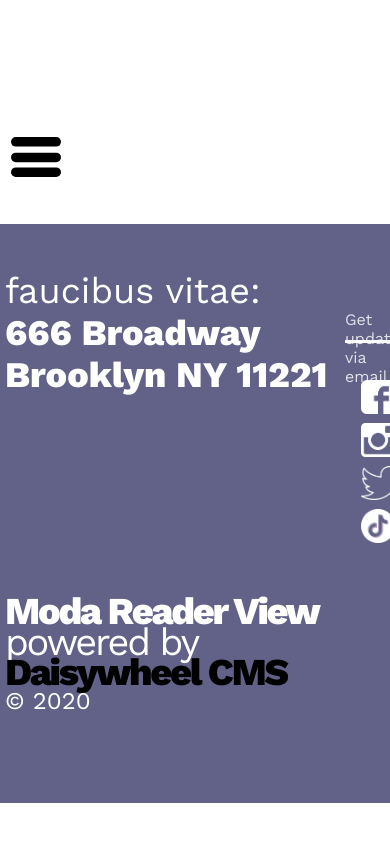
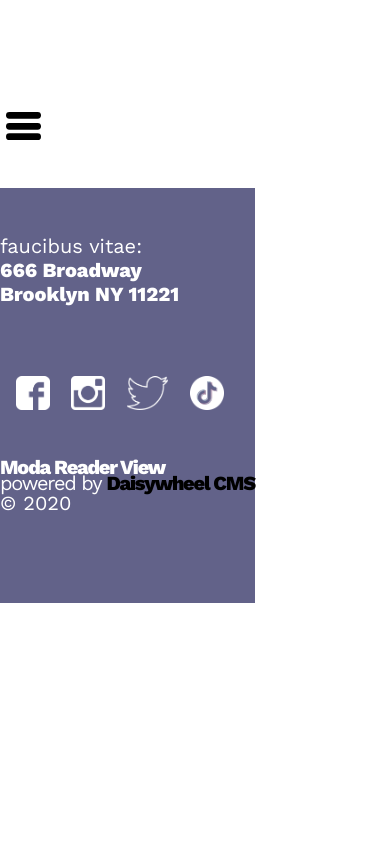
Before and after one commit to jeremyrrose/moda-daisywheel, a PHP site: page / in a window 390 px wide; the page is wider, and only the part inside the window is pictured. Run offline with PHP 8.4, Linux system fonts and the light colour scheme; data that the repository does not hold is empty.

Commit message:
all responsive (hopefully)

```diff
--- a/article.css
+++ b/article.css
@@ -247,7 +247,7 @@ article div, article p {
 
 @media (max-width: 1200px) {
 
-    .moreArticles {
+    .moreArticles, .homebar, header.grid {
         grid-template-columns: 40px minmax(120px, 2fr) 140px minmax(120px, 2fr) 40px;
     }
     .hero {
@@ -260,9 +260,10 @@ article div, article p {
     article {
         padding-left: 12px;
         padding-right: 12px;
+        min-width: auto;
     }
 
-    .moreArticles {
+    .moreArticles, header.grid {
         grid-template-columns: 0px minmax(120px, 2fr) 140px minmax(120px, 2fr) 0px;
     }
 
@@ -276,6 +277,10 @@ article div, article p {
 
     .moreInfo p {
         font-size: 16px;
+    }
+
+    .moreImage {
+        min-height: 80px;
     }
 
     .moreArticles.bigList .more {
@@ -321,6 +326,19 @@ article div, article p {
 
 @media (max-width: 600px) {
 
+    article {
+        grid-column: 1/5;
+        padding-left: 2vw;
+        padding-right: 2vw;
+        width: 94vw;
+        margin: 0;
+        min-width: auto;
+    }
+
+    main.article {
+        grid-template-columns: auto;
+    }
+
     .moreInfo p {
         display: none;
     }
@@ -329,4 +347,26 @@ article div, article p {
         flex-direction: column;
         padding-top: 10px;
     }
+
+    .hero {
+        max-width: 100vw;
+        display: flex;
+        flex-direction: column;
+        justify-content: flex-end;
+        height: 50vh;
+    }
+
+    .moreArticles, header.grid {
+        grid-template-columns: 0px minmax(20px, .5fr) 30px minmax(20px, 2fr) 0px;
+    }
+
+    .footerContent, .footerBottom, .footerBottom .bottomLogo {
+        font-size: 20px;
+    }
+
+    .footerContent {
+        display: flex;
+        flex-direction: column;
+    }
+
 }
--- a/index.php
+++ b/index.php
@@ -65,7 +65,7 @@ if (isset($zine->menu->pages[0])) {
         <header class="grid">
             <div class="logo">
                 <img class="mobileBurger" src="images/hamburger.svg">
-                <span class="logoClick"><?php echo $zine->configuration->title ?></span>
+                <h1 class="logoClick"><?php echo $zine->configuration->title ?></h1>
             </div>
             <div class="subtitle"><?php echo $zine->configuration->description ?></div>
             <div class="menu">
--- a/main.js
+++ b/main.js
@@ -58,7 +58,9 @@ const menuToggle = () => {
     if (window.matchMedia("(max-width: 900px)").matches) {
         if (!burgerMenu.classList[1]) {
             document.body.classList.add('noScroll');
-            logo.classList.add('sticky');
+            logo.classList.add('sticky')
+            burgerMenu.style.top = `${logo.offsetHeight}px`;
+            logo.addEventListener('transitionend', () => burgerMenu.style.top = `${logo.offsetHeight}px`);
             burgerMenu.addEventListener('transitionend',() => opacitizer(menuItems, 0, 40));
             burgerMenu.classList.add('open');
             mainMenu.classList.add('open');
--- a/style.css
+++ b/style.css
@@ -5,6 +5,7 @@ body {
     padding: 0;
     margin: 0;
     display: flex;
+    overflow-x: hidden;
 }
 
 .grid {
@@ -158,13 +159,19 @@ header {
     overflow: visible;
     grid-column: 2 / span 1;
     margin-left: -6px;
-    font-size: 120px;
-    font-weight: 700;
-    line-height: .8em;
     letter-spacing: -.06em;
     background: #ffffff;
     transition: all .8s;
     cursor: pointer;
+    display: flex;
+    align-items: flex-end;
+}
+
+.logo h1 {
+    font-size: 120px;
+    font-weight: 700;
+    line-height: .8em;
+    margin: 0px;
 }
 
 .subtitle {
@@ -174,7 +181,7 @@ header {
 .mobileBurger {
     display: none;
     position: relative;
-    top: -2px;
+    top: -8px;
 }
 
 .hollowD {
@@ -190,6 +197,7 @@ header {
     padding-top: 20px;
     top: 0;
     width: 100%;
+    z-index: 998;
 }
 
 .sticky + .subtitle {
@@ -482,6 +490,7 @@ label div {
 
     .menu {
         padding: 0px 6px 0px 6px;
+        display: none;
     }
 
     .menu.open {
@@ -495,7 +504,7 @@ label div {
     }
 
     .burgermenu {
-        width: 50%;
+        width: 60%;
     }
 
     .container, main {
@@ -513,9 +522,12 @@ label div {
     }
 
     .logo {
-        font-size: 100px;
         padding-left: 12px;
         margin-left: -6px;
+    }
+
+    .logo h1 {
+        font-size: 14vw;
     }
 
     .hollowD {
@@ -528,6 +540,8 @@ label div {
         display: inline;
         position: relative;
         z-index: 999;
+        width: 9vw;
+        margin-right: 3vw;
     }
 
     .hamburger {
@@ -544,6 +558,7 @@ label div {
 
     .subtitle {
         padding: 20px 4px 20px 4px;
+        display: none;
     }
 
     .title {
@@ -571,6 +586,10 @@ label div {
 }
 
 @media (max-width: 600px) {
+    .burgermenu {
+        width: 90%;
+    }
+
     .container, main {
         grid-template-columns: 6px minmax(120px, 2fr) 90px minmax(120px, 2fr) 6px;
     }
@@ -625,6 +644,10 @@ label div {
     .input > label {
         font-size: 16px;
     }
+
+    article {
+        min-width: auto;
+    }
 /*
 
     footer {
@@ -632,3 +655,32 @@ label div {
     } */
 
 }
+
+@media (max-width: 480px) {
+
+    .container, main {
+        max-width: 100%;
+        grid-template-columns: 4px minmax(80px, 2fr) 60px minmax(80px, 2fr) 4px;
+    }
+
+    .footerContent .input {
+        display: none;
+    }
+
+    .grid {
+        grid-template-columns: auto;
+    }
+
+    .submenu h3, .additionalMenu h3, .burgermenu > div > a {
+        font-size: 18px;
+    }
+
+    .burgermenu > div {
+        padding: 0px;
+    }
+
+    .sticky {
+        padding-top: 10px;
+        padding-bottom: 10px;
+    }
+}
```
Also changed, not shown: article.php (+4 -3 lines).
